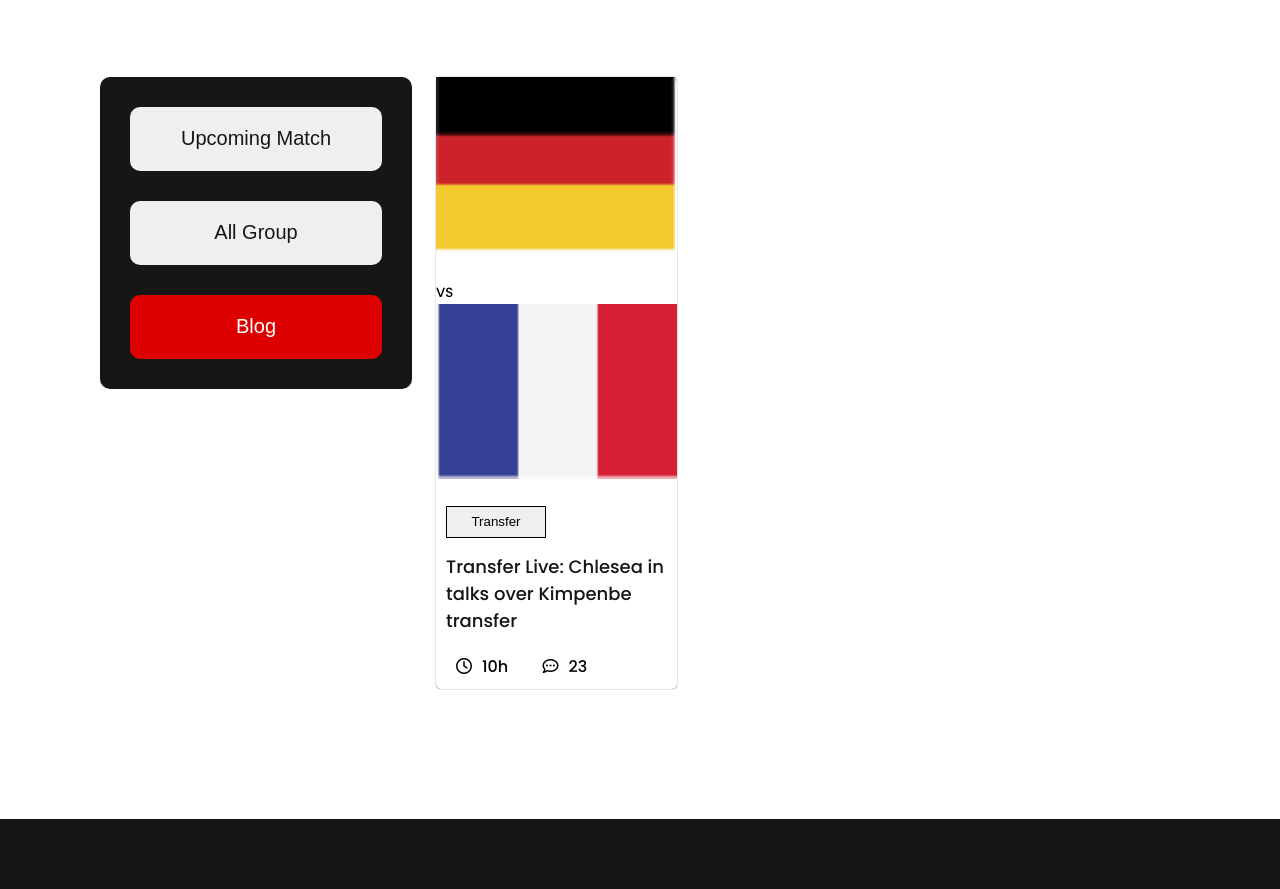
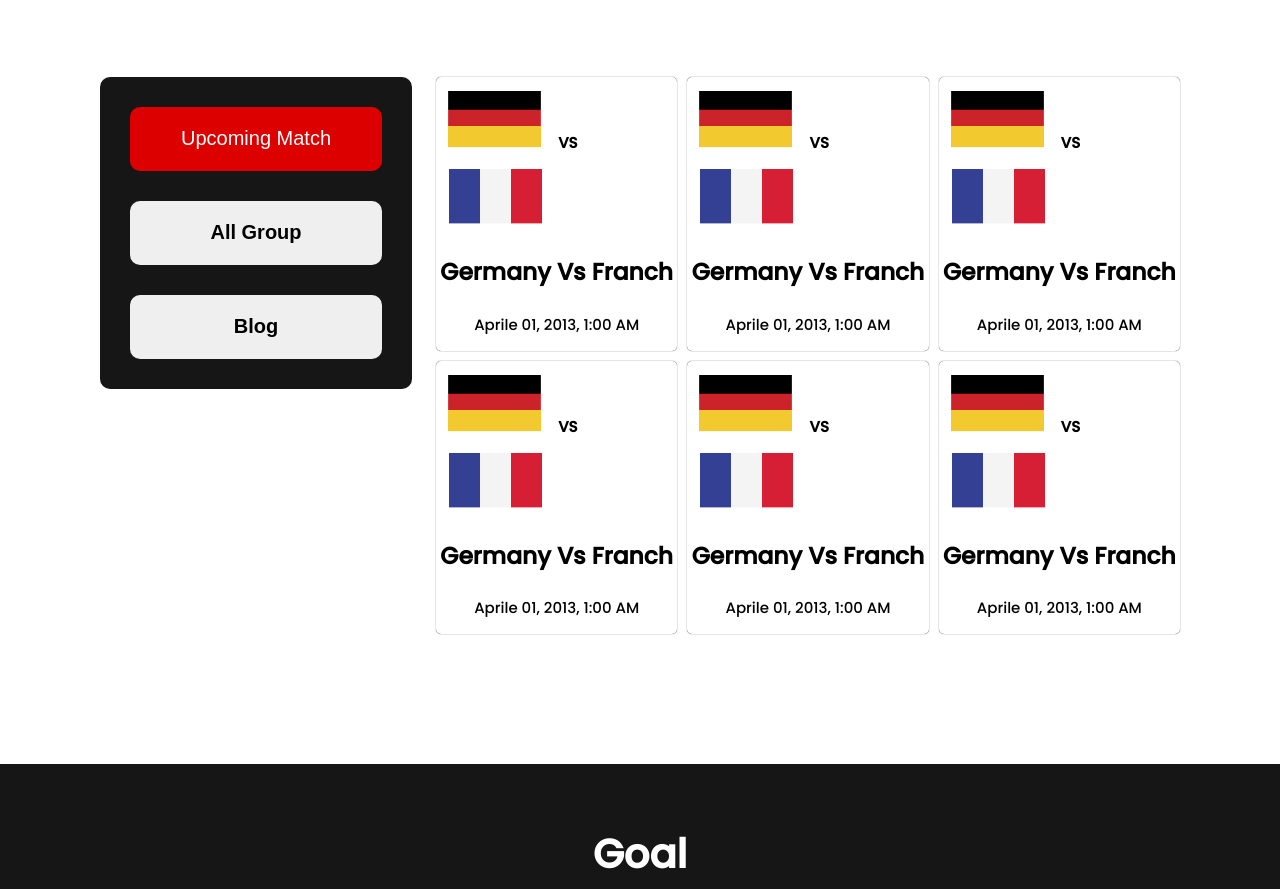
Before and after one commit to surav27/Assignment-Two, a plain HTML site: page upcoming.html in a window 1280 px wide. Shown: the part 775-1664 px from the top of the page. Drawn offline with Linux system fonts and the light colour scheme.

Commit message:
uff-uff-uff

```diff
--- a/style.css
+++ b/style.css
@@ -106,6 +106,14 @@ body{
     color: #161616;
     font-size: 20px;
     border: 0px;
+    color: black
+
+}
+.body-btn a{
+    text-decoration: none;
+    font-weight: bold;
+    color: black
+
 }
 #special{
     background-color:
@@ -331,3 +339,22 @@ hr{
     }
 
   }
+  /* upcoming page styles */
+  .up-body-two-img{}
+  .up-bdy-img{
+    margin-inline: 12px;
+    margin-top: 14px;
+  }
+  #vs{
+    font-size: 15px;
+    font-weight: bold;
+
+  }
+  .up-body-info{
+    text-align: center;
+    font-size: 20px;
+  }
+  .match-info{}
+  .time{
+    font-size: 15px;
+  }
--- a/upcoming.html
+++ b/upcoming.html
@@ -35,32 +35,138 @@
     <main class="main-section">
         <section class="body-section">
 
-                <div class="body-one">
-                    <button class="body-btn">Upcoming Match</button>
-                    <button class="body-btn">All Group</button>
-                    <button id="special" class="body-btn">Blog</button>
-                </div>
+            <div class="body-one">
+                <button id="special" class="body-btn">Upcoming Match</button>
+                <button class="body-btn"> <a href="">All Group</a> </button>
+                <button class="body-btn"> <a href="">Blog</a> </button>
+            </div>
 
             <div class="body-two">
 
                 <div class="grid-styl">
-                    <div class="body-two-img">
-                        <img class="bdy-img" src="images/germany Flag.png" alt="" >
-                        <small>VS</small>
-                        <img class="bdy-img" src="images/Flag.png" alt="" >
+                    <div class="up-body-two-img">
+                        <img class="up-bdy-img" src="images/germany Flag.png" alt="" >
+                        <small id="vs">VS</small>
+                        <img class="up-bdy-img" src="images/Flag.png" alt="" >
 
                     </div>
-                    <div class="body-info">
-                        <div>
-                            <button class="transfer">Transfer</button>
-                        <p class="info-para">Transfer Live: Chlesea in talks over Kimpenbe transfer</p>
+                    <div class="up-body-info">
 
-                        </div>
 
-                        <div class="details">
-                            <i class="fa-regular fa-clock"></i>10h
-                            <i class="fa-regular fa-comment-dots"></i>23
-                        </div>
+
+                            <h3 class="match-info">
+                                Germany Vs Franch
+
+                            </h3>
+                            <p class="time">
+                                Aprile 01, 2013, 1:00 AM
+                            </p>
+
+                    </div>
+                </div>
+                <div class="grid-styl">
+                    <div class="up-body-two-img">
+                        <img class="up-bdy-img" src="images/germany Flag.png" alt="" >
+                        <small id="vs">VS</small>
+                        <img class="up-bdy-img" src="images/Flag.png" alt="" >
+
+                    </div>
+                    <div class="up-body-info">
+
+
+
+                            <h3 class="match-info">
+                                Germany Vs Franch
+
+                            </h3>
+                            <p class="time">
+                                Aprile 01, 2013, 1:00 AM
+                            </p>
+
+                    </div>
+                </div>
+                <div class="grid-styl">
+                    <div class="up-body-two-img">
+                        <img class="up-bdy-img" src="images/germany Flag.png" alt="" >
+                        <small id="vs">VS</small>
+                        <img class="up-bdy-img" src="images/Flag.png" alt="" >
+
+                    </div>
+                    <div class="up-body-info">
+
+
+
+                            <h3 class="match-info">
+                                Germany Vs Franch
+
+                            </h3>
+                            <p class="time">
+                                Aprile 01, 2013, 1:00 AM
+                            </p>
+
+                    </div>
+                </div>
+                <div class="grid-styl">
+                    <div class="up-body-two-img">
+                        <img class="up-bdy-img" src="images/germany Flag.png" alt="" >
+                        <small id="vs">VS</small>
+                        <img class="up-bdy-img" src="images/Flag.png" alt="" >
+
+                    </div>
+                    <div class="up-body-info">
+
+
+
+                            <h3 class="match-info">
+                                Germany Vs Franch
+
+                            </h3>
+                            <p class="time">
+                                Aprile 01, 2013, 1:00 AM
+                            </p>
+
+                    </div>
+                </div>
+                <div class="grid-styl">
+                    <div class="up-body-two-img">
+                        <img class="up-bdy-img" src="images/germany Flag.png" alt="" >
+                        <small id="vs">VS</small>
+                        <img class="up-bdy-img" src="images/Flag.png" alt="" >
+
+                    </div>
+                    <div class="up-body-info">
+
+
+
+                            <h3 class="match-info">
+                                Germany Vs Franch
+
+                            </h3>
+                            <p class="time">
+                                Aprile 01, 2013, 1:00 AM
+                            </p>
+
+                    </div>
+                </div>
+                <div class="grid-styl">
+                    <div class="up-body-two-img">
+                        <img class="up-bdy-img" src="images/germany Flag.png" alt="" >
+                        <small id="vs">VS</small>
+                        <img class="up-bdy-img" src="images/Flag.png" alt="" >
+
+                    </div>
+                    <div class="up-body-info">
+
+
+
+                            <h3 class="match-info">
+                                Germany Vs Franch
+
+                            </h3>
+                            <p class="time">
+                                Aprile 01, 2013, 1:00 AM
+                            </p>
+
                     </div>
                 </div>
 
```
Also changed, not shown: index.html (+4 -3 lines).
